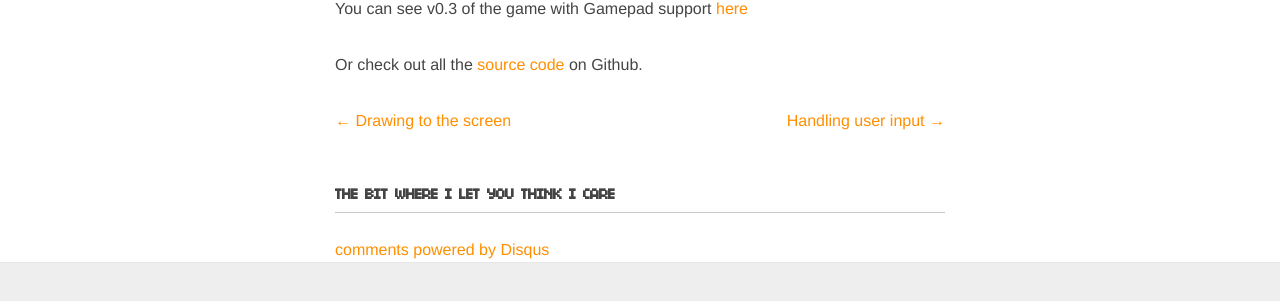
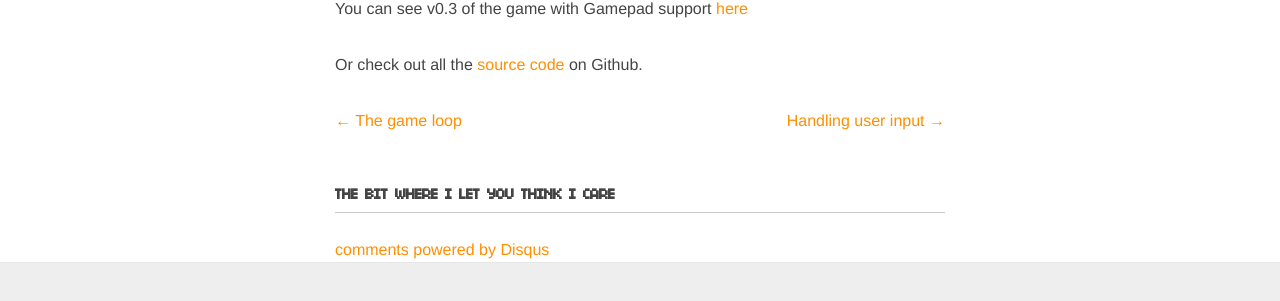
Before and after one commit to gablaxian/gablaxian_jekyll, a Jekyll site: the page built from articles/creating-a-game-with-javascript/drawing-to-the-screen.md, in a window 1280 px wide and 900 px high, scrolled down 3759 px. Shown: the part 510-811 px from the top of the window. Built offline with Jekyll 4.4.1, drawn with Linux system fonts in a browser that asks for light colours; comment, search, counter and statistics services are not loaded.

Commit message:
Fixed pagination links on the articles

```diff
--- a/articles/creating-a-game-with-javascript/drawing-to-the-screen.md
+++ b/articles/creating-a-game-with-javascript/drawing-to-the-screen.md
@@ -143,6 +143,6 @@ You can see v0.3 of the game with Gamepad support [here](/experiments/super-js-a
 Or check out all the [source code](http://github.com/gablaxian/super-js-adventure) on Github.
 
 <div class="pagination clearfix">
-    <a class="left" href="/articles/creating-a-game-with-javascript/drawing-to-the-screen.html">&larr; Drawing to the screen</a>
+    <a class="left" href="/articles/creating-a-game-with-javascript/the-game-loop.html">&larr; The game loop</a>
     <a class="right" href="/articles/creating-a-game-with-javascript/handling-user-input.html">Handling user input &rarr;</a>
 </div>
```
Also changed, not shown: articles/creating-a-game-with-javascript/handling-user-input.md (+1 -1 lines), articles/creating-a-game-with-javascript/scaling-the-canvas.md (+1 -1 lines).
